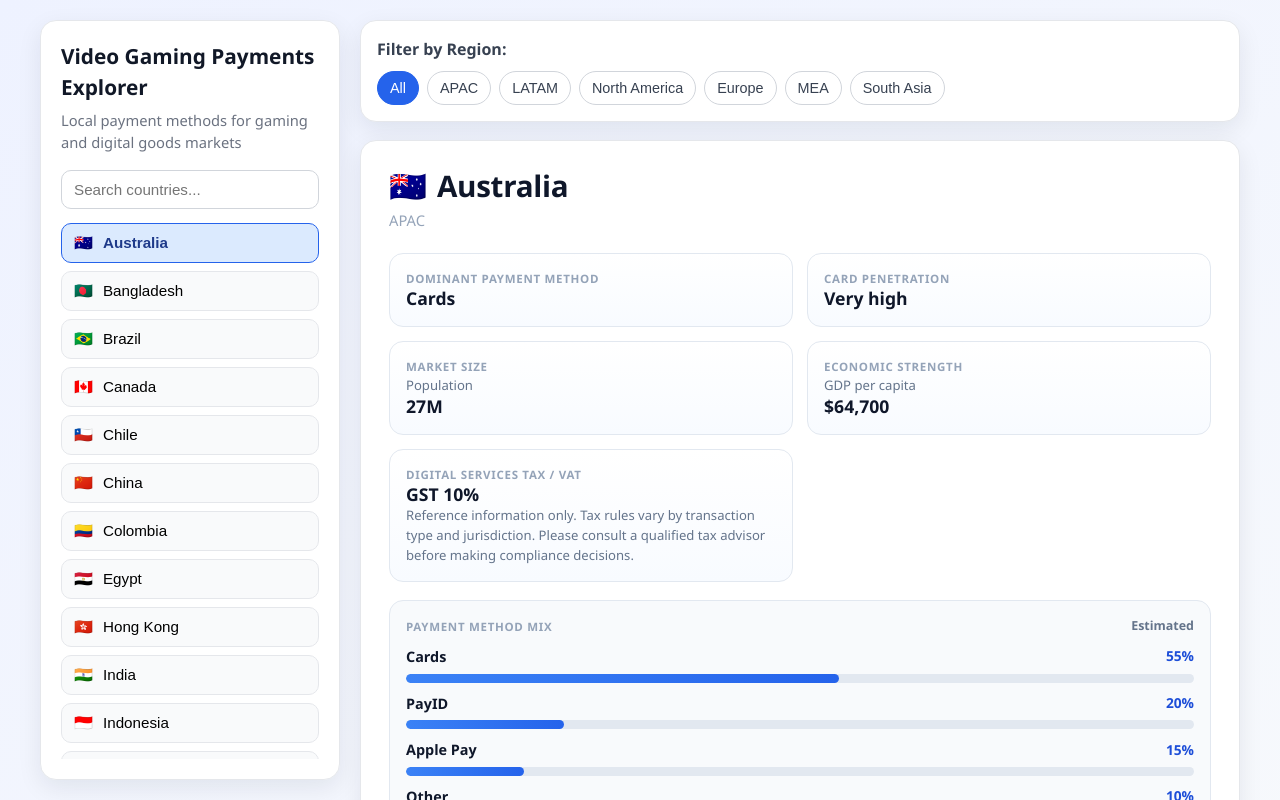
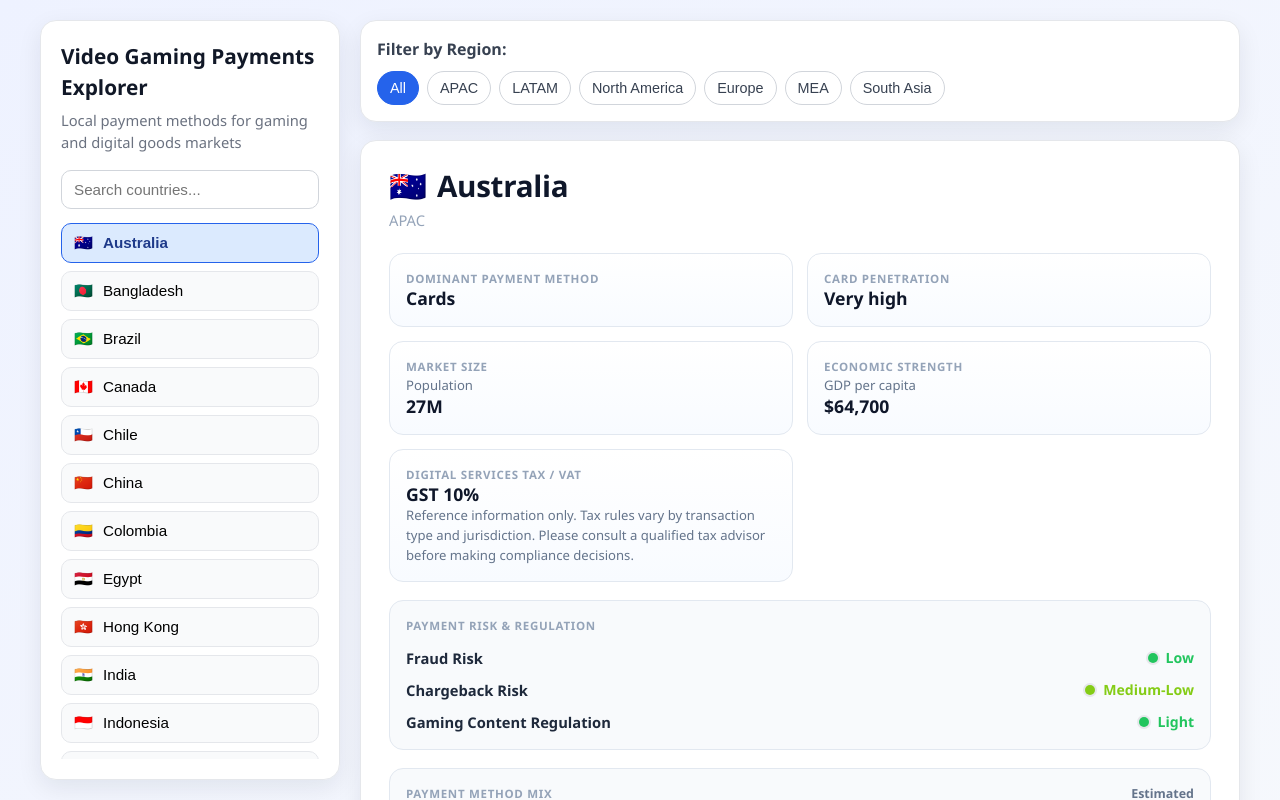
Before and after one commit to shauntoh/payment-methods-by-country-explorer, a React (Vite) app: page / in a window 1280 px wide. Shown: the top 800 px of the page. Built offline with nearby package versions, Linux system fonts and the light colour scheme; the HTML template or start-up script is replaced by a standard one.

Commit message:
Add payment risk and regulation card with country risk profiles

```diff
--- a/src/components/CountryDetails.jsx
+++ b/src/components/CountryDetails.jsx
@@ -1,5 +1,22 @@
 import PaymentMethodTags from "./PaymentMethodTags";
 import { getFlagEmoji } from "../utils/flags";
+
+const RISK_COLOR_MAP = {
+  Low: "#22c55e",
+  "Medium-Low": "#84cc16",
+  Medium: "#eab308",
+  "Medium-High": "#f97316",
+  High: "#ef4444",
+  "Very High": "#7f1d1d"
+};
+
+const REGULATION_COLOR_MAP = {
+  Light: "#22c55e",
+  Moderate: "#eab308",
+  Strict: "#f97316",
+  "Very Strict": "#ef4444",
+  Restricted: "#7f1d1d"
+};
 
 function formatPopulationInMillions(population) {
   return `${Math.round(population / 1000000)}M`;
@@ -13,6 +30,25 @@ function formatCurrency(value) {
   }).format(value);
 }
 
+function getRiskLevelColor(level, isRegulation = false) {
+  if (isRegulation) {
+    return REGULATION_COLOR_MAP[level] || "#64748b";
+  }
+
+  return RISK_COLOR_MAP[level] || "#64748b";
+}
+
+function RiskIndicator({ value, isRegulation = false }) {
+  const color = getRiskLevelColor(value, isRegulation);
+
+  return (
+    <span className="risk-indicator" style={{ color }}>
+      <span className="risk-dot" style={{ backgroundColor: color }} />
+      {value}
+    </span>
+  );
+}
+
 function CountryDetails({ country }) {
   if (!country) {
     return (
@@ -23,6 +59,7 @@ function CountryDetails({ country }) {
   }
 
   const flag = getFlagEmoji(country.code);
+  const riskProfile = country.risk_profile || {};
 
   return (
     <div className="card country-card">
@@ -67,6 +104,22 @@ function CountryDetails({ country }) {
         </div>
       </div>
 
+      <div className="risk-regulation-card">
+        <p className="label">Payment Risk & Regulation</p>
+        <div className="risk-row">
+          <span className="risk-key">Fraud Risk</span>
+          <RiskIndicator value={riskProfile.fraud_risk || "Medium"} />
+        </div>
+        <div className="risk-row">
+          <span className="risk-key">Chargeback Risk</span>
+          <RiskIndicator value={riskProfile.chargeback_risk || "Medium"} />
+        </div>
+        <div className="risk-row">
+          <span className="risk-key">Gaming Content Regulation</span>
+          <RiskIndicator value={riskProfile.gaming_regulation || "Moderate"} isRegulation />
+        </div>
+      </div>
+
       <div className="payment-mix">
         <div className="payment-mix-header">
           <p className="label">Payment Method Mix</p>
--- a/src/data/paymentsData.js
+++ b/src/data/paymentsData.js
@@ -19,7 +19,12 @@ const paymentsData = [
     paymentInsight: "Australia has a mature card-dominated payments ecosystem with very high credit and debit card penetration. Real-time bank transfers through PayID and the New Payments Platform are gaining adoption for peer-to-peer payments. Mobile wallets like Apple Pay and Google Pay are widely used for gaming and digital purchases.",
     population: 26700000,
     gdp_per_capita: 64700,
-    digital_tax: "GST 10%"
+    digital_tax: "GST 10%",
+    risk_profile: {
+      fraud_risk: "Low",
+      chargeback_risk: "Medium-Low",
+      gaming_regulation: "Light"
+    }
   },
   {
     id: 2,
@@ -41,7 +46,12 @@ const paymentsData = [
     paymentInsight: "Mobile wallets dominate Bangladesh's digital payment ecosystem, with bKash serving as the leading platform. These wallets enable users without bank accounts or cards to participate in digital commerce. Card usage remains relatively low but is slowly growing in urban markets.",
     population: 173000000,
     gdp_per_capita: 2870,
-    digital_tax: "VAT 15%"
+    digital_tax: "VAT 15%",
+    risk_profile: {
+      fraud_risk: "Medium-High",
+      chargeback_risk: "Medium",
+      gaming_regulation: "Strict"
+    }
   },
   {
     id: 3,
@@ -63,7 +73,12 @@ const paymentsData = [
     paymentInsight: "Pix has rapidly become the dominant instant payment system in Brazil and is widely used for online deposits and withdrawals. Cards remain important for subscription payments and larger purchases due to installment options. Traditional methods like Boleto continue to serve users without access to credit cards.",
     population: 203000000,
     gdp_per_capita: 10500,
-    digital_tax: "ISS / digital tax approx 5-10%"
+    digital_tax: "ISS / digital tax approx 5-10%",
+    risk_profile: {
+      fraud_risk: "High",
+      chargeback_risk: "High",
+      gaming_regulation: "Moderate"
+    }
   },
   {
     id: 4,
@@ -85,7 +100,12 @@ const paymentsData = [
     paymentInsight: "Canada has a strong card-based payment ecosystem supported by high credit card penetration. Interac bank transfers are widely used for domestic payments and peer-to-peer transactions. Digital wallets such as PayPal and Apple Pay are common for gaming and online commerce.",
     population: 40200000,
     gdp_per_capita: 53400,
-    digital_tax: "GST/HST 5-15%"
+    digital_tax: "GST/HST 5-15%",
+    risk_profile: {
+      fraud_risk: "Low",
+      chargeback_risk: "Medium",
+      gaming_regulation: "Light"
+    }
   },
   {
     id: 5,
@@ -107,7 +127,12 @@ const paymentsData = [
     paymentInsight: "Cards dominate Chile's online payment ecosystem with strong adoption for e-commerce transactions. Local payment processors like WebPay enable card acceptance across many domestic merchants. Digital wallets are growing but cards remain the primary payment method.",
     population: 19600000,
     gdp_per_capita: 17100,
-    digital_tax: "VAT 19%"
+    digital_tax: "VAT 19%",
+    risk_profile: {
+      fraud_risk: "Medium",
+      chargeback_risk: "Medium",
+      gaming_regulation: "Moderate"
+    }
   },
   {
     id: 6,
@@ -129,7 +154,12 @@ const paymentsData = [
     paymentInsight: "China operates one of the most advanced wallet-based payment ecosystems in the world. Alipay and WeChat Pay dominate online and mobile payments across nearly all consumer transactions. Card payments exist but are rarely used directly for gaming or digital purchases.",
     population: 1410000000,
     gdp_per_capita: 12600,
-    digital_tax: "VAT approx 6%"
+    digital_tax: "VAT approx 6%",
+    risk_profile: {
+      fraud_risk: "Medium",
+      chargeback_risk: "Low",
+      gaming_regulation: "Restricted"
+    }
   },
   {
     id: 7,
@@ -151,7 +181,12 @@ const paymentsData = [
     paymentInsight: "Cash voucher networks remain an important part of Colombia's digital payment ecosystem. Services such as Efecty and Baloto allow users to pay for online purchases using cash at physical locations. Card adoption is increasing but remains lower than in developed markets.",
     population: 52400000,
     gdp_per_capita: 7300,
-    digital_tax: "VAT 19%"
+    digital_tax: "VAT 19%",
+    risk_profile: {
+      fraud_risk: "Medium-High",
+      chargeback_risk: "Medium",
+      gaming_regulation: "Moderate"
+    }
   },
   {
     id: 8,
@@ -173,7 +208,12 @@ const paymentsData = [
     paymentInsight: "Egypt's digital payment ecosystem combines mobile wallets with cash-based payment networks. Fawry allows consumers to pay for online purchases through kiosks and convenience stores. Card adoption is growing but cash-linked payment systems remain important.",
     population: 114000000,
     gdp_per_capita: 3600,
-    digital_tax: "VAT 14%"
+    digital_tax: "VAT 14%",
+    risk_profile: {
+      fraud_risk: "Medium-High",
+      chargeback_risk: "Medium",
+      gaming_regulation: "Strict"
+    }
   },
   {
     id: 9,
@@ -195,7 +235,12 @@ const paymentsData = [
     paymentInsight: "Hong Kong maintains a strong card-based payment ecosystem with widespread acceptance for online purchases. The Faster Payment System (FPS) enables real-time bank transfers between accounts. Digital wallets like AlipayHK and WeChat Pay are widely used in retail and mobile payments.",
     population: 7500000,
     gdp_per_capita: 50500,
-    digital_tax: "No VAT or digital tax"
+    digital_tax: "No VAT or digital tax",
+    risk_profile: {
+      fraud_risk: "Medium",
+      chargeback_risk: "Medium",
+      gaming_regulation: "Light"
+    }
   },
   {
     id: 10,
@@ -217,7 +262,12 @@ const paymentsData = [
     paymentInsight: "India's payments ecosystem is dominated by UPI, one of the largest real-time payment networks in the world. Instant bank transfers are commonly used for small-value digital purchases and gaming transactions. Cards remain relevant for subscriptions and international payments.",
     population: 1430000000,
     gdp_per_capita: 2698,
-    digital_tax: "GST 18%"
+    digital_tax: "GST 18%",
+    risk_profile: {
+      fraud_risk: "Medium",
+      chargeback_risk: "Medium",
+      gaming_regulation: "Strict"
+    }
   },
   {
     id: 11,
@@ -239,7 +289,12 @@ const paymentsData = [
     paymentInsight: "Indonesia has one of Southeast Asia's most wallet-driven digital economies. E-wallets such as GoPay, OVO, and Dana are widely used for mobile transactions and gaming deposits. Card usage remains relatively low compared to developed markets.",
     population: 281000000,
     gdp_per_capita: 4900,
-    digital_tax: "VAT 11%"
+    digital_tax: "VAT 11%",
+    risk_profile: {
+      fraud_risk: "High",
+      chargeback_risk: "Medium",
+      gaming_regulation: "Strict"
+    }
   },
   {
     id: 12,
@@ -261,7 +316,12 @@ const paymentsData = [
     paymentInsight: "Japan maintains a strong credit card ecosystem supported by high consumer trust in card payments. Convenience store payments known as Konbini allow users to pay online purchases in cash at physical stores. Mobile wallets such as PayPay are growing rapidly in popularity.",
     population: 124000000,
     gdp_per_capita: 32487,
-    digital_tax: "Consumption tax 10%"
+    digital_tax: "Consumption tax 10%",
+    risk_profile: {
+      fraud_risk: "Low",
+      chargeback_risk: "Medium",
+      gaming_regulation: "Moderate"
+    }
   },
   {
     id: 13,
@@ -283,7 +343,12 @@ const paymentsData = [
     paymentInsight: "Kenya is one of the most advanced mobile money economies in the world. M-Pesa dominates everyday payments and is widely used for online and gaming transactions. Card adoption remains limited compared to mobile money systems.",
     population: 55400000,
     gdp_per_capita: 2100,
-    digital_tax: "VAT 16%"
+    digital_tax: "VAT 16%",
+    risk_profile: {
+      fraud_risk: "Medium-High",
+      chargeback_risk: "Medium",
+      gaming_regulation: "Moderate"
+    }
   },
   {
     id: 14,
@@ -305,7 +370,12 @@ const paymentsData = [
     paymentInsight: "South Korea has extremely high card penetration with widespread acceptance for digital purchases. Domestic wallets such as KakaoPay and NaverPay are integrated across many online services. Mobile payments and super-apps are increasingly used for gaming and digital goods.",
     population: 51700000,
     gdp_per_capita: 35300,
-    digital_tax: "VAT 10%"
+    digital_tax: "VAT 10%",
+    risk_profile: {
+      fraud_risk: "Low",
+      chargeback_risk: "Medium",
+      gaming_regulation: "Strict"
+    }
   },
   {
     id: 15,
@@ -327,7 +397,12 @@ const paymentsData = [
     paymentInsight: "Malaysia has a diverse payment ecosystem combining cards, bank transfers, and digital wallets. Real-time bank transfers through FPX are widely used for online purchases. Wallets such as Touch 'n Go and GrabPay are popular among mobile-first consumers.",
     population: 35200000,
     gdp_per_capita: 12900,
-    digital_tax: "Service tax 6-8%"
+    digital_tax: "Service tax 6-8%",
+    risk_profile: {
+      fraud_risk: "Medium",
+      chargeback_risk: "Medium",
+      gaming_regulation: "Moderate"
+    }
   },
   {
     id: 16,
@@ -349,7 +424,12 @@ const paymentsData = [
     paymentInsight: "Cards dominate Mexico's online payment ecosystem, especially for international digital purchases. Cash vouchers such as OXXO allow consumers to pay for online purchases at convenience stores. Bank transfer systems like SPEI are growing in adoption.",
     population: 129000000,
     gdp_per_capita: 13300,
-    digital_tax: "VAT 16%"
+    digital_tax: "VAT 16%",
+    risk_profile: {
+      fraud_risk: "Medium-High",
+      chargeback_risk: "Medium",
+      gaming_regulation: "Moderate"
+    }
   },
   {
     id: 17,
@@ -371,7 +451,12 @@ const paymentsData = [
     paymentInsight: "New Zealand has a highly developed card-based payment ecosystem similar to Australia. Cards dominate online payments and are widely used for subscriptions and digital goods. Mobile wallets such as Apple Pay are increasingly common for mobile transactions.",
     population: 5200000,
     gdp_per_capita: 48300,
-    digital_tax: "GST 15%"
+    digital_tax: "GST 15%",
+    risk_profile: {
+      fraud_risk: "Low",
+      chargeback_risk: "Medium-Low",
+      gaming_regulation: "Light"
+    }
   },
   {
     id: 18,
@@ -393,7 +478,12 @@ const paymentsData = [
     paymentInsight: "Pakistan's digital payments ecosystem is driven primarily by mobile wallets. Services such as Easypaisa and JazzCash allow consumers to make online payments without bank cards. Card adoption remains relatively low but is gradually increasing.",
     population: 241000000,
     gdp_per_capita: 1550,
-    digital_tax: "Sales tax on digital services ~16%"
+    digital_tax: "Sales tax on digital services ~16%",
+    risk_profile: {
+      fraud_risk: "High",
+      chargeback_risk: "Medium",
+      gaming_regulation: "Strict"
+    }
   },
   {
     id: 19,
@@ -415,7 +505,12 @@ const paymentsData = [
     paymentInsight: "The Philippines has a fast-growing digital wallet ecosystem led by GCash and Maya. These wallets are widely used for gaming deposits and mobile transactions. Card usage is increasing but wallet payments remain dominant.",
     population: 117000000,
     gdp_per_capita: 3900,
-    digital_tax: "VAT 12%"
+    digital_tax: "VAT 12%",
+    risk_profile: {
+      fraud_risk: "Medium-High",
+      chargeback_risk: "Medium",
+      gaming_regulation: "Moderate"
+    }
   },
   {
     id: 20,
@@ -437,7 +532,12 @@ const paymentsData = [
     paymentInsight: "Singapore has a highly developed card ecosystem supported by strong banking infrastructure. PayNow enables real-time bank transfers and is widely used for peer-to-peer and merchant payments. Digital wallets such as GrabPay and Apple Pay are commonly used for mobile transactions.",
     population: 5920000,
     gdp_per_capita: 84700,
-    digital_tax: "GST 9%"
+    digital_tax: "GST 9%",
+    risk_profile: {
+      fraud_risk: "Low",
+      chargeback_risk: "Low",
+      gaming_regulation: "Moderate"
+    }
   },
   {
     id: 21,
@@ -459,7 +559,12 @@ const paymentsData = [
     paymentInsight: "South Africa has one of the most advanced payment ecosystems in Africa. Cards dominate online transactions and are widely used for digital purchases. Instant EFT bank transfers are also commonly used for online deposits.",
     population: 62000000,
     gdp_per_capita: 6400,
-    digital_tax: "VAT 15%"
+    digital_tax: "VAT 15%",
+    risk_profile: {
+      fraud_risk: "Medium",
+      chargeback_risk: "Medium",
+      gaming_regulation: "Moderate"
+    }
   },
   {
     id: 22,
@@ -481,7 +586,12 @@ const paymentsData = [
     paymentInsight: "Taiwan maintains a strong card ecosystem with widespread acceptance for online purchases. Digital wallets such as Line Pay and JKoPay are increasingly used for mobile transactions. Bank transfers remain an important payment option for some online merchants.",
     population: 23500000,
     gdp_per_capita: 33900,
-    digital_tax: "VAT 5%"
+    digital_tax: "VAT 5%",
+    risk_profile: {
+      fraud_risk: "Low",
+      chargeback_risk: "Medium",
+      gaming_regulation: "Moderate"
+    }
   },
   {
     id: 23,
@@ -503,7 +613,12 @@ const paymentsData = [
     paymentInsight: "Thailand's payments ecosystem is increasingly driven by real-time bank transfers through PromptPay. This system is widely integrated into mobile banking apps and QR code payments. Cards remain important for international and subscription transactions.",
     population: 71800000,
     gdp_per_capita: 7300,
-    digital_tax: "VAT 7%"
+    digital_tax: "VAT 7%",
+    risk_profile: {
+      fraud_risk: "Medium",
+      chargeback_risk: "Medium",
+      gaming_regulation: "Moderate"
+    }
   },
   {
     id: 24,
@@ -525,7 +640,12 @@ const paymentsData = [
     paymentInsight: "Turkey has a strong card-based payment ecosystem with widespread credit card usage. Domestic fintech wallets such as Papara are popular for gaming deposits and digital purchases. Bank transfers remain an important alternative payment method.",
     population: 85700000,
     gdp_per_capita: 13100,
-    digital_tax: "VAT 20%"
+    digital_tax: "VAT 20%",
+    risk_profile: {
+      fraud_risk: "Medium",
+      chargeback_risk: "Medium",
+      gaming_regulation: "Moderate"
+    }
   },
   {
     id: 25,
@@ -547,7 +667,12 @@ const paymentsData = [
     paymentInsight: "The United States maintains one of the largest card-based payment ecosystems globally. Credit cards dominate online purchases and subscription payments. Digital wallets such as PayPal and Apple Pay are widely used for mobile gaming transactions.",
     population: 334000000,
     gdp_per_capita: 82769,
-    digital_tax: "State sales tax varies (0-10%)"
+    digital_tax: "State sales tax varies (0-10%)",
+    risk_profile: {
+      fraud_risk: "Medium",
+      chargeback_risk: "Medium",
+      gaming_regulation: "Moderate"
+    }
   },
   {
     id: 26,
@@ -569,7 +694,12 @@ const paymentsData = [
     paymentInsight: "Vietnam has a rapidly expanding digital wallet ecosystem led by MoMo and ZaloPay. Mobile payments are widely used for gaming deposits and small-value purchases. Card adoption is increasing but wallets remain the dominant digital payment method.",
     population: 100000000,
     gdp_per_capita: 4300,
-    digital_tax: "VAT 10%"
+    digital_tax: "VAT 10%",
+    risk_profile: {
+      fraud_risk: "Medium-High",
+      chargeback_risk: "Medium",
+      gaming_regulation: "Strict"
+    }
   }
 ];
 
--- a/src/index.css
+++ b/src/index.css
@@ -345,3 +345,45 @@ body {
     font-size: 1.5rem;
   }
 }
+
+.risk-regulation-card {
+  margin-bottom: 18px;
+  padding: 16px;
+  border-radius: 14px;
+  background: #f8fafc;
+  border: 1px solid #e2e8f0;
+  display: grid;
+  gap: 10px;
+}
+
+.risk-regulation-card .label {
+  margin: 0 0 2px;
+}
+
+.risk-row {
+  display: flex;
+  align-items: center;
+  justify-content: space-between;
+  gap: 14px;
+}
+
+.risk-key {
+  font-size: 0.92rem;
+  color: #1e293b;
+  font-weight: 600;
+}
+
+.risk-indicator {
+  display: inline-flex;
+  align-items: center;
+  gap: 8px;
+  font-size: 0.88rem;
+  font-weight: 700;
+}
+
+.risk-dot {
+  width: 10px;
+  height: 10px;
+  border-radius: 999px;
+  box-shadow: 0 0 0 2px rgba(15, 23, 42, 0.08);
+}
```
